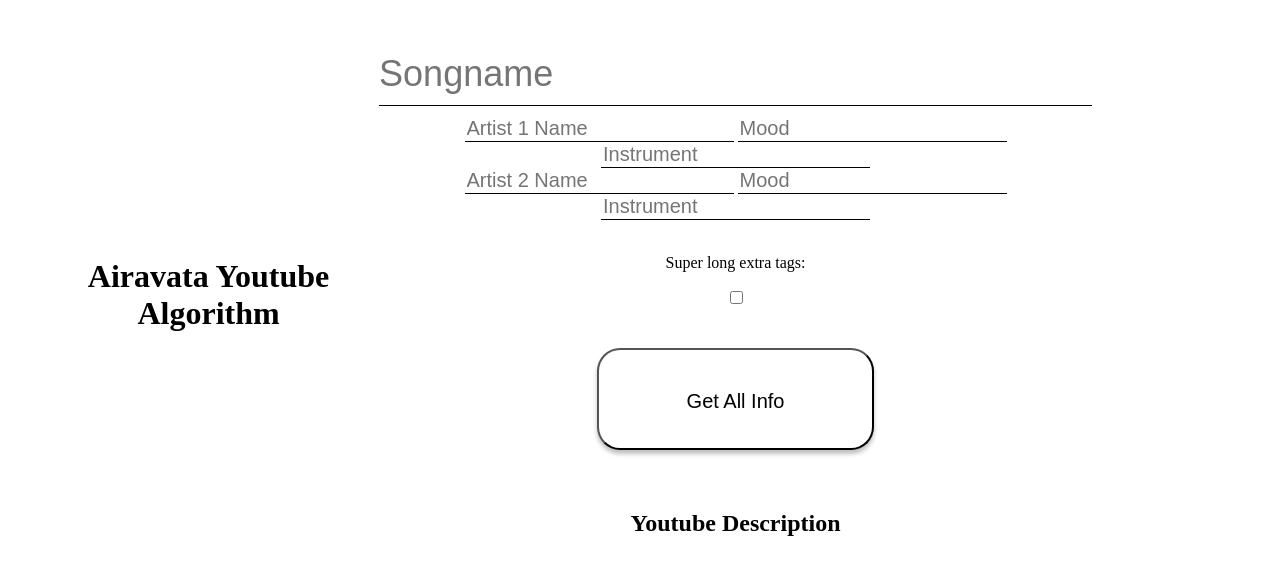
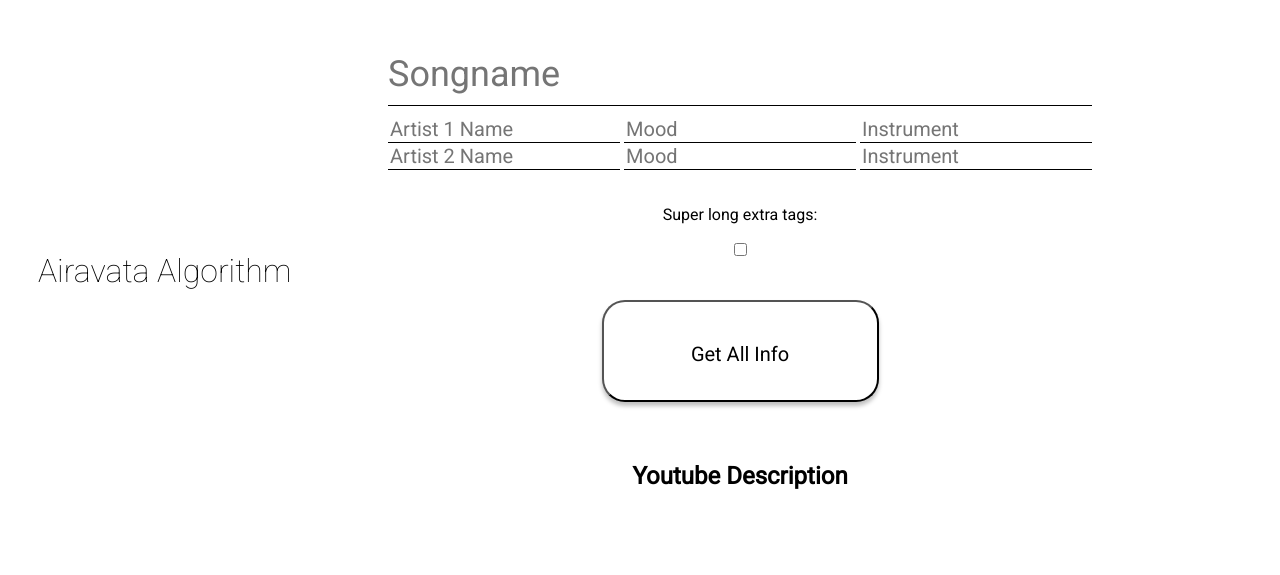
Before and after one commit to addyhebou/Airavata-Beat-Namer, a plain HTML site: page index.html in a window 1280 px wide. Shown: the part 147-722 px from the top of the page. Drawn offline with Linux system fonts and the light colour scheme.

Commit message:
feat(fonts):google fonts

```diff
--- a/index.html
+++ b/index.html
@@ -40,7 +40,7 @@
     <main>
         <!-- <img src = "Saint Steph Logo SUNSET TRANSPARENT.png">˜∫ -->
         <div class="left">
-            <h1>Airavata Youtube Algorithm</h1>
+            <h1>Airavata Algorithm</h1>
         </div>
         <div class="right">
             <!-- <h2>Youtube</h2> -->
--- a/main.css
+++ b/main.css
@@ -1,3 +1,17 @@
+@import url('https://fonts.googleapis.com/css2?family=Roboto&display=swap');
+@import url('https://fonts.googleapis.com/css2?family=Roboto:wght@100;400&display=swap');
+
+*{
+    font-family: 'Roboto', sans-serif;
+}
+
+body{
+    background-image: linear-gradient();
+}
+
+h1{
+    font-weight: 100;
+}
 main{
     align-items: center;
     display: flex;
```
